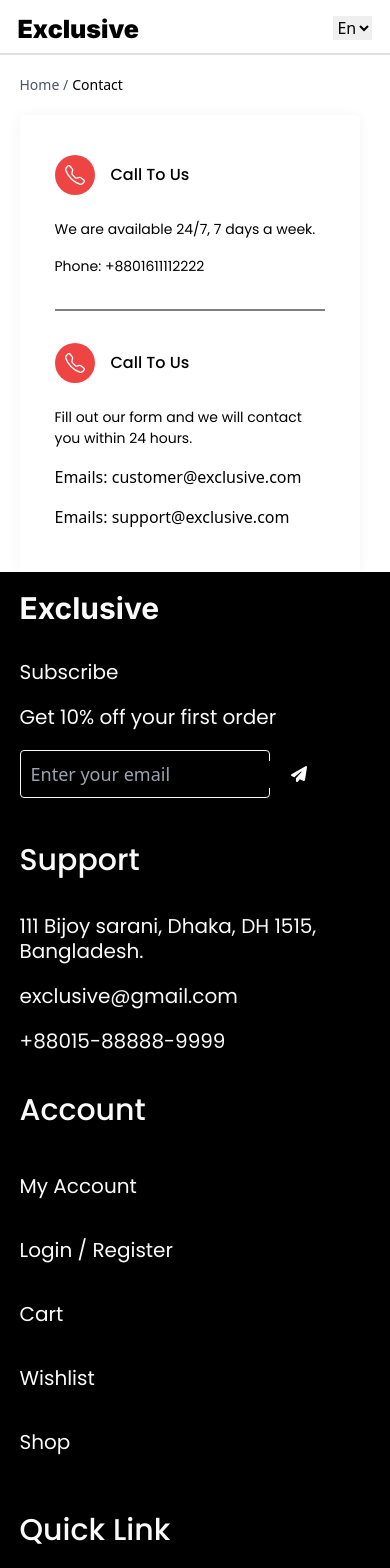
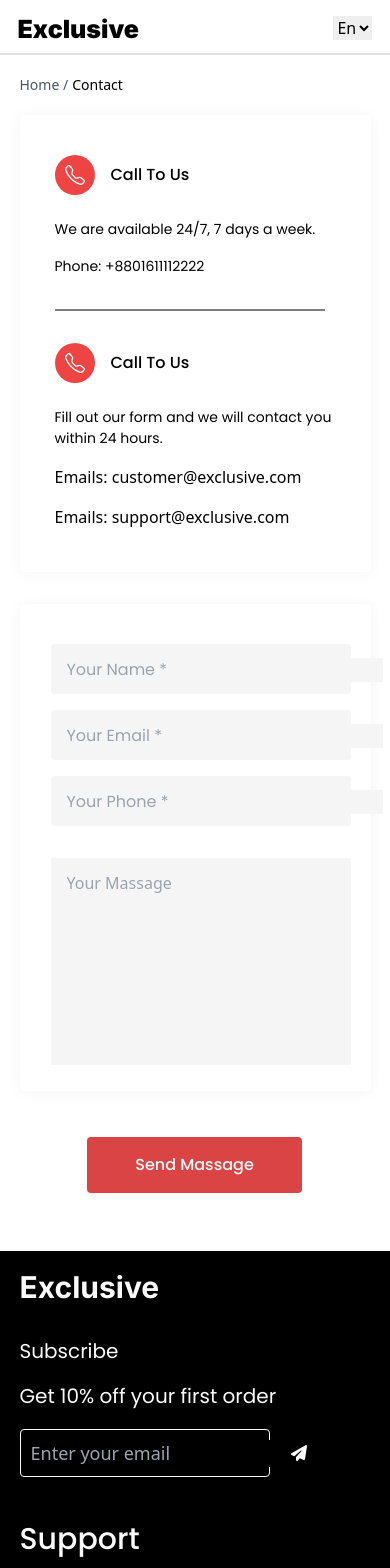
Before and after one commit to aslanoffvuqar/E-Commerce-Final-React, a React (Create React App) app: page /Contact in a window 390 px wide. Shown: the top 1568 px of the page. Built offline with nearby package versions, Linux system fonts and the light colour scheme.

Commit message:
Contact and responsive finish

```diff
--- a/src/Components/Contact/Contact.jsx
+++ b/src/Components/Contact/Contact.jsx
@@ -15,7 +15,7 @@ function Contact() {
           </Link>
           <p className="text-sm	font-medium		leading-5	">Contact</p>
         </div>
-        <section>
+        <section className="flex gap-8	" id={Contactstyles.mobilSection}>
           <div className={Contactstyles.AllBoxOne}>
             <div className="flex items-center gap-4	 ">
               <span className="flex w-10 h-10 bg-red-500 rounded-full	justify-center items-center		">
@@ -40,9 +40,46 @@ function Contact() {
             <p className={Contactstyles.Emails}>
               Emails: customer@exclusive.com
             </p>
-            <p className={Contactstyles}>
-              Emails: support@exclusive.com
-            </p>
+            <p className={Contactstyles}>Emails: support@exclusive.com</p>
+          </div>
+          <div className={Contactstyles.AllBoxWwo}>
+            <form action="#">
+              <div className={Contactstyles.allInput}>
+                <div className={Contactstyles.YourName}>
+                  <input
+                    className={Contactstyles.YourNameInput}
+                    type="text"
+                    placeholder="Your Name *"
+                  />
+                </div>
+                <div className={Contactstyles.YourName}>
+                  <input
+                    className={Contactstyles.YourNameInput}
+                    type="email"
+                    placeholder="Your Email *"
+                  />
+                </div>
+                <div className={Contactstyles.YourName}>
+                  <input
+                    className={Contactstyles.YourNameInput}
+                    type="number"
+                    placeholder="Your Phone *"
+                  />
+                </div>
+              </div>
+              <div className={Contactstyles.YourMassage}>
+                <input
+                  className={Contactstyles.YourMassageInput}
+                  type="text"
+                  placeholder="Your Massage"
+                />
+              </div>
+              <div className="flex justify-end" id={Contactstyles.mobilSend}>
+                <button className={Contactstyles.SendButton}>
+                  Send Massage
+                </button>
+              </div>
+            </form>
           </div>
         </section>
       </div>
--- a/src/Components/Contact/contact.module.css
+++ b/src/Components/Contact/contact.module.css
@@ -1,4 +1,3 @@
-
 .callNum {
   color: rgb(0, 0, 0);
   font-family: Poppins;
@@ -39,9 +38,96 @@
   height: 457px;
   padding: 40px 35px 51px 35px;
 }
+.AllBoxWwo {
+  border-radius: 4px;
+  box-shadow: 0px 1px 13px 0px rgba(0, 0, 0, 0.05);
+  background: rgb(255, 255, 255);
+  width: 100%;
+  height: 457px;
+  padding: 40px 32px 40px 31px;
+  margin-bottom: 160px;
+}
+.YourName {
+  border-radius: 4px;
+  background: rgb(245, 245, 245);
+  width: 300px;
+  height: 50px;
+  padding: 13px 118px 13px 16px;
+}
+.YourNameInput {
+  outline: none;
+  border: none;
+  background: rgb(245, 245, 245);
+  font-family: Poppins;
+  font-size: 16px;
+  font-weight: 400;
+  line-height: 24px;
+}
+.allInput {
+  display: flex;
+  width: 100%;
+  gap: 16px;
+}
+.YourMassage {
+  width: 100%;
+  height: 207px;
+  background: rgb(245, 245, 245);
+  margin-top: 32px;
+  padding: 13px 16px 0 16px;
+}
+.YourMassageInput {
+  width: 100%;
+  background: rgb(245, 245, 245);
+  display: flex;
+  padding-bottom: 150px;
+  overflow: hidden;
+  outline: none;
+  border: none;
+}
+.SendButton {
+  border-radius: 4px;
+  background: rgb(219, 68, 68);
+  padding: 16px 48px 16px 48px;
+  color: rgb(250, 250, 250);
+  font-family: Poppins;
+  font-size: 16px;
+  font-weight: 500;
+  line-height: 24px;
+  margin-top: 32px;
+  display: flex;
+  transition: color 0.9s ease, 0.9s ease;
+}
+.SendButton:hover {
+  background-color: #fff;
+  color: rgb(219, 68, 68);
+  transition: color 0.9s ease, 0.9s ease;
+  border: 1px solid rgb(219, 68, 68);
+}
 @media only screen and (max-width: 415px) {
   #transitionAbout {
     margin-top: 20px;
     margin-bottom: 20px;
   }
+  #mobilSection {
+    display: flex;
+    flex-direction: column;
   }
+  .allInput {
+    display: flex;
+    flex-direction: column;
+  }
+  #mobilSend {
+    display: flex;
+    justify-content: center;
+    margin-top: 40px;
+  }
+  .AllBoxOne {
+    width: 100%;
+  }
+  .YourMassage {
+    width: 300px;
+  }
+  .AllBoxWwo {
+    height: 487px;
+  }
+}
```
Lines whose indentation alone changed are shown as unchanged.
